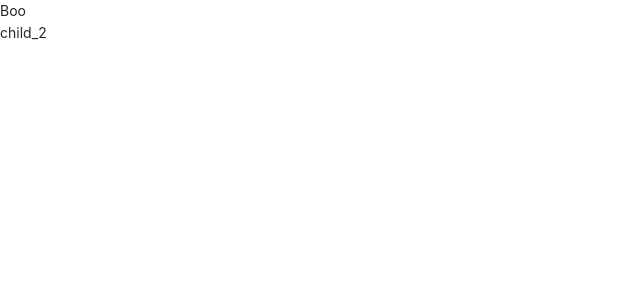
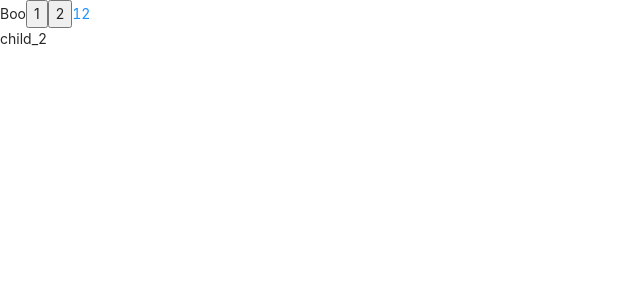
Before and after one commit to woshinibaba-hue/bloc, a React (Create React App) app: page /boo/child2 in a window 1280 px wide. Shown: the top 300 px of the page, without its empty margins (0-640 px from the left). Built offline with nearby package versions, Linux system fonts and the light colour scheme.

Commit message:
路由懒加载

```diff
--- a/src/App.tsx
+++ b/src/App.tsx
@@ -1,15 +1,19 @@
-import React from 'react'
+import React, { startTransition } from 'react'
 
-import { useRoutes } from 'react-router-dom'
+import { Outlet, useRoutes } from 'react-router-dom'
 
-import routers from './router'
+import Router from './router'
 
 function App() {
   // 路由渲染
   // useRoutes 可以将数组对象形式的路由，直接在页面上使用。
-  const element = useRoutes(routers)
+  // const element = useRoutes(Router)
 
-  return <div className="App">{element}</div>
+  return (
+    <div className="App">
+      <Router />
+    </div>
+  )
 }
 
 export default App
--- a/src/index.tsx
+++ b/src/index.tsx
@@ -3,7 +3,7 @@ import ReactDOM from 'react-dom/client'
 
 import zhCN from 'antd/lib/locale/zh_CN'
 import { ConfigProvider } from 'antd'
-import { BrowserRouter } from 'react-router-dom'
+import { BrowserRouter, Outlet } from 'react-router-dom'
 import App from './App'
 
 import reportWebVitals from './reportWebVitals'
--- a/src/router/index.tsx
+++ b/src/router/index.tsx
@@ -1,43 +1,66 @@
-import React, { lazy } from 'react'
+import React, { lazy, LazyExoticComponent, Suspense } from 'react'
 
-import { RouteObject } from 'react-router-dom'
+import { RouteObject, useRoutes } from 'react-router-dom'
 
-const Main = lazy(() => import('@/views/Main'))
-const Foo = lazy(() => import('@/views/Foo'))
-const Boo = lazy(() => import('@/views/Boo'))
-const NotFound = lazy(() => import('@/views/NotFound'))
+// const Main = lazy(() => import('@/views/Main'))
+// const Foo = lazy(() => import('@/views/Foo'))
+// const Boo = lazy(() => import('@/views/Boo'))
+// const NotFound = lazy(() => import('@/views/NotFound'))
 
-const Child1 = lazy(() => import('@/views/Boo/child/child_1'))
-const Child2 = lazy(() => import('@/views/Boo/child/child_2'))
+// const Child1 = lazy(() => import('@/views/Boo/child/child_1'))
+// const Child2 = lazy(() => import('@/views/Boo/child/child_2'))
 
-const routes: RouteObject[] = [
+interface IRoute {
+  path: string
+  component: LazyExoticComponent<React.ComponentType>
+  children?: IRoute[]
+}
+
+const routers: IRoute[] = [
   {
     path: '/',
-    element: <Main />
+    component: lazy(() => import('@/views/Main'))
   },
   {
     path: '/foo',
-    element: <Foo />
+    component: lazy(() => import('@/views/Foo'))
   },
   {
     path: '/boo',
-    element: <Boo />,
+    component: lazy(() => import('@/views/Boo')),
     children: [
       {
-        // 嵌套路由可以省略 父级路由的 path 下面就相当于 /boo/child1/:id
         path: 'child1/:id',
-        element: <Child1 />
+        component: lazy(() => import('@/views/Boo/child/child_1'))
       },
       {
         path: 'child2',
-        element: <Child2 />
+        component: lazy(() => import('@/views/Boo/child/child_2'))
       }
     ]
   },
   {
     path: '*',
-    element: <NotFound />
+    component: lazy(() => import('@/views/NotFound'))
   }
 ]
 
-export default routes
+const syncRouter = (routes: IRoute[]): RouteObject[] => {
+  const mRoutes: RouteObject[] = []
+
+  routes.forEach((route) => {
+    mRoutes.push({
+      path: route.path,
+      element: (
+        <Suspense fallback={<div>Loding...</div>}>
+          <route.component />
+        </Suspense>
+      ),
+      children: route.children && syncRouter(route.children)
+    })
+  })
+
+  return mRoutes
+}
+
+export default () => useRoutes(syncRouter(routers))
--- a/src/views/Boo/index.tsx
+++ b/src/views/Boo/index.tsx
@@ -1,12 +1,21 @@
 import React from 'react'
 
-import { Outlet } from 'react-router-dom'
+import { Outlet, useNavigate, Link } from 'react-router-dom'
 
 function Boo() {
+  const navigate = useNavigate()
+
+  const to = (path: string) => {
+    navigate(path, { replace: true })
+  }
   return (
     <div>
       Boo
       {/* 配置嵌套子路由出口 */}
+      <button onClick={() => to('/boo/child1/1')}>1</button>
+      <button onClick={() => to('/boo/child2')}>2</button>
+      <Link to="/boo/child1/1">1</Link>
+      <Link to="/boo/child2">2</Link>
       <Outlet />
     </div>
   )
--- a/src/views/NotFound/index.tsx
+++ b/src/views/NotFound/index.tsx
@@ -1,4 +1,6 @@
 import React from 'react'
+
+import { useNavigate } from 'react-router-dom'
 
 import notImg from '@/assets/404_images/404.png'
 import notCloud from '@/assets/404_images/404_cloud.png'
@@ -7,6 +9,12 @@ import { NotFound } from './style'
 
 function notFound() {
   const message = 'The webmaster said that you can not enter this page...'
+
+  const navigate = useNavigate()
+
+  const handleClick = () => {
+    navigate('/')
+  }
 
   return (
     <NotFound>
@@ -29,7 +37,15 @@ function notFound() {
               Please check that the URL you entered is correct, or click the
               button below to return to the homepage.
             </div>
-            <span className="bullshit__return-home">Back to home</span>
+            <span
+              className="bullshit__return-home"
+              onClick={() => {}}
+              onKeyDown={handleClick}
+              role="button"
+              tabIndex={0}
+            >
+              Back to home
+            </span>
           </div>
         </div>
       </div>
```
Also changed, not shown: .eslintrc.json.
